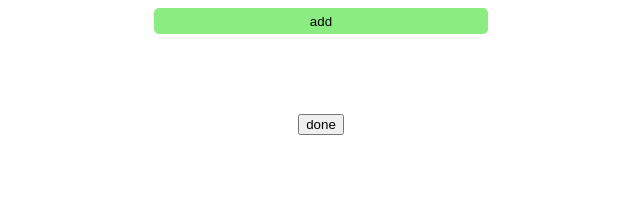
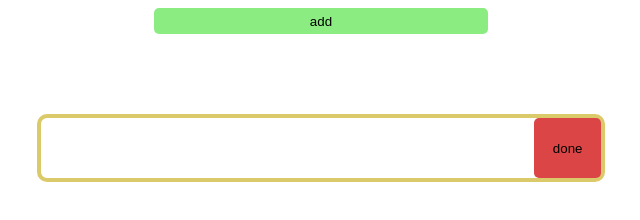
Before and after one commit to FaroukBul/To-do-2, a plain HTML site: page index.html in a window 1280 px wide. Both pictures are taken after a click on the input "add". Shown: the part 138-358 px from the top of the page, without its empty margins (319-959 px from the left). Drawn offline with Linux system fonts and the light colour scheme.

Commit message:
Styled to-do cards

```diff
--- a/static/style.css
+++ b/static/style.css
@@ -58,3 +58,46 @@ h1 {
     justify-content: center;
     row-gap: 1em;
 }
+
+.card{
+    display: flex;
+    width: 35em;
+    border: 4px solid rgba(202, 177, 32, 0.671);
+    border-radius: 10px;
+}
+.text-container {
+    display: flex;
+    width: 90%;
+    height: 3em;
+    text-align: left;
+    line-height: 3em;
+    justify-content: center;
+    overflow: hidden;
+    padding: 0.3em;
+}
+.text-container:hover {
+    overflow: visible;
+    line-height: 1.3em;
+    padding-top:1.15em;
+    width: fit-content;
+    height: auto;
+}
+
+.done {
+    background-color: rgba(84, 190, 155, 0.589);
+    border: 4px solid transparent;
+}
+
+.btn-container{
+    display: flex;
+    justify-content: center;
+}
+
+.delete-btn{
+    border: none;
+    border-radius: 5px;
+    background-color: rgba(216, 44, 44, 0.877);
+    width: 5em;
+    height: 4.5em;
+
+}
```
